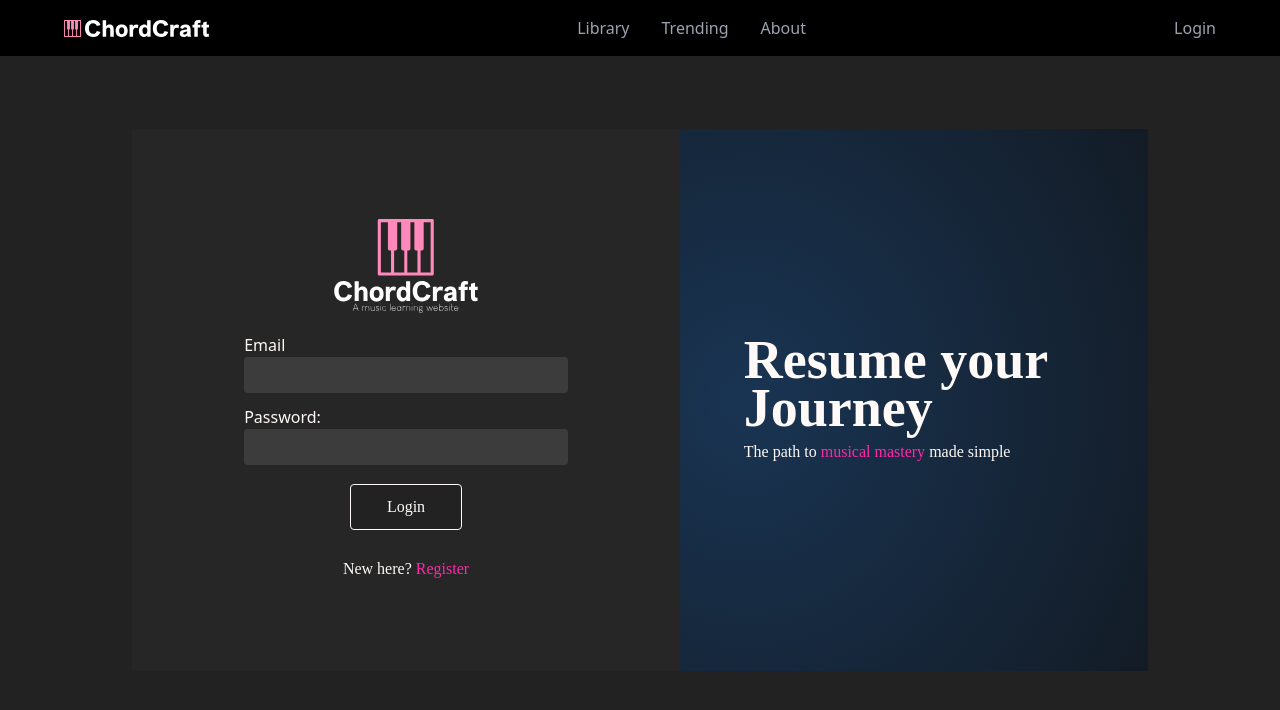
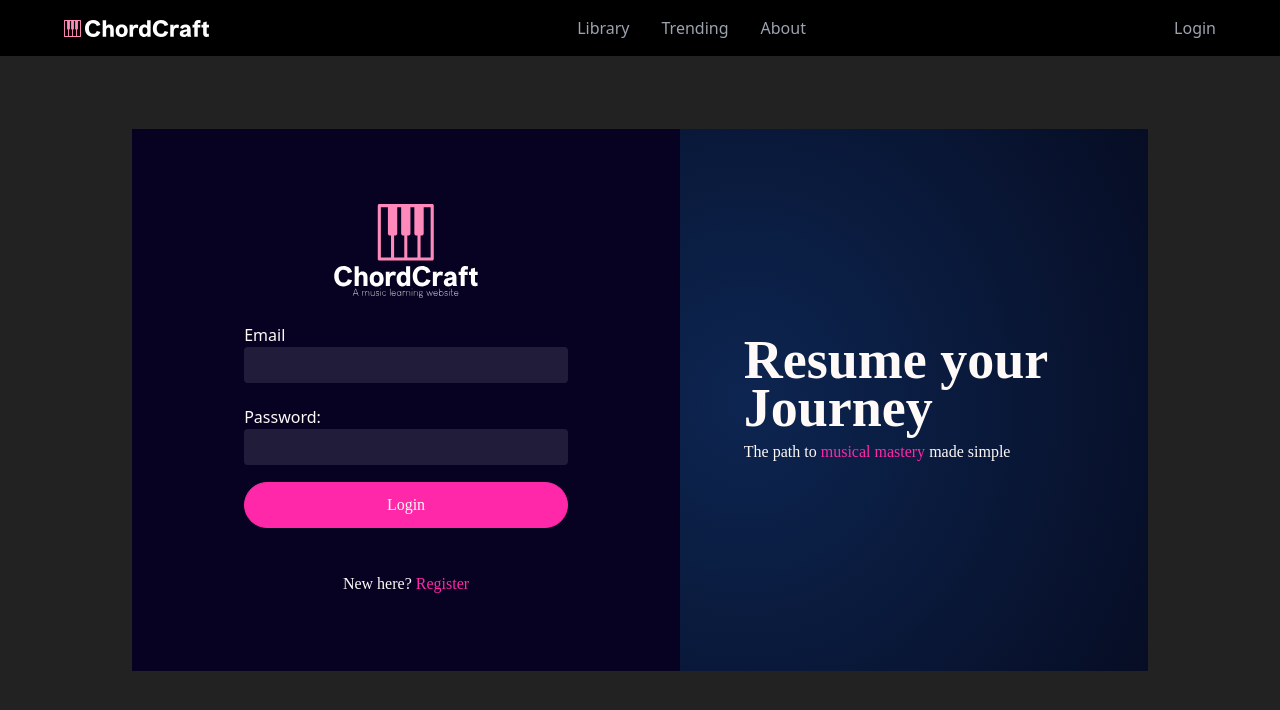
Before and after one commit to Niketw/chord-craft, a React (Vite) app in the folder client/: page /login in a window 1280 px wide. Shown: the top 710 px of the page. Built offline with nearby package versions, Linux system fonts and the light colour scheme; no server answers.

Commit message:
made everything pink

```diff
--- a/client/src/pages/LoginPage.jsx
+++ b/client/src/pages/LoginPage.jsx
@@ -53,7 +53,7 @@ export default function Login() {
                                 onChange={(e) => setPassword(e.target.value)}
                             />
                         </div>
-                        <button className='btn-alter-default justify-self-center' type={'submit'}>Login</button>
+                        <button className='btn-default rounded-full mb-6 hover:bg-pink-300' type={'submit'}>Login</button>
                     </form>
                     <p className="font-light">New here? <a href="/register" className='text-action'> Register </a> </p>
                 </div>
--- a/client/src/pages/SignupPage.jsx
+++ b/client/src/pages/SignupPage.jsx
@@ -68,7 +68,7 @@ export default function Signup() {
                                 onChange={(e) => setPassword(e.target.value)}
                             />
                         </div>
-                        <button className='btn-alter-default justify-self-center' type={"submit"}>SignUp</button>
+                        <button className='btn-default rounded-full mb-6 hover:bg-pink-300' type={"submit"}>SignUp</button>
                     </form>
                     <p className="font-light">Have an account? <a href="/login" className='text-action'> Login </a> </p>
                 </div>
--- a/client/src/pages/VerifyOTP.jsx
+++ b/client/src/pages/VerifyOTP.jsx
@@ -38,7 +38,7 @@ export default function VerifyOTP() {
                             />
                         </div>
 
-                        <button className='btn-alter-default justify-self-center' type="submit">Proceed</button>
+                        <button className='btn-default rounded-full mb-6 hover:bg-pink-300' type="submit">Proceed</button>
                     </form>
                     <p className="font-light">OTP sent to <span className='text-action'> email </span> </p>
                 </div>
--- a/client/tailwind.config.js
+++ b/client/tailwind.config.js
@@ -9,7 +9,7 @@ module.exports = {
             primary: "#FFFAF7",
             secondary: "#585656",
             action: "#ff28a9",
-            craft_grey: "#262626",
+            craft_grey: "#080222",
             craft_black: "#222222"
 
         },
```
